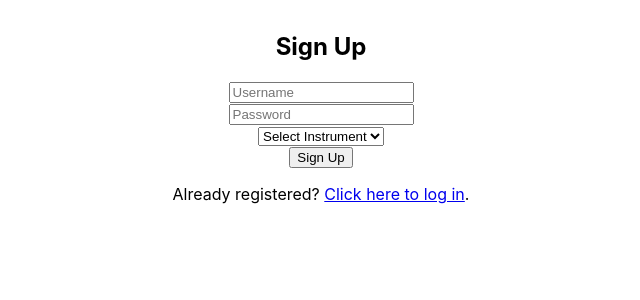
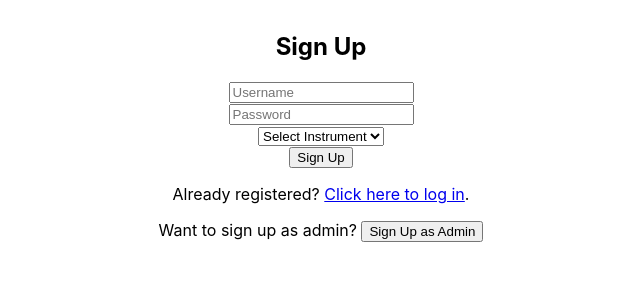
Before and after one commit to uvw222/jamoveo-app, a React (Create React App) app in the folder jamoveo-app/: page / in a window 1280 px wide. Shown: the top 300 px of the page, without its empty margins (319-959 px from the left). Built offline with nearby package versions, Linux system fonts and the light colour scheme; no server answers.

Commit message:
adding sign up as admin button

```diff
--- a/jamoveo-app/src/components/Signup.js
+++ b/jamoveo-app/src/components/Signup.js
@@ -76,6 +76,12 @@ function Signup() {
         Already registered?{' '}
         <Link to="/login">Click here to log in</Link>.
       </p>
+      <p>
+        Want to sign up as admin?{' '}
+        <Link to="/admin/signup">
+          <button type="button">Sign Up as Admin</button>
+        </Link>
+      </p>
     </div>
   );
 }
```
